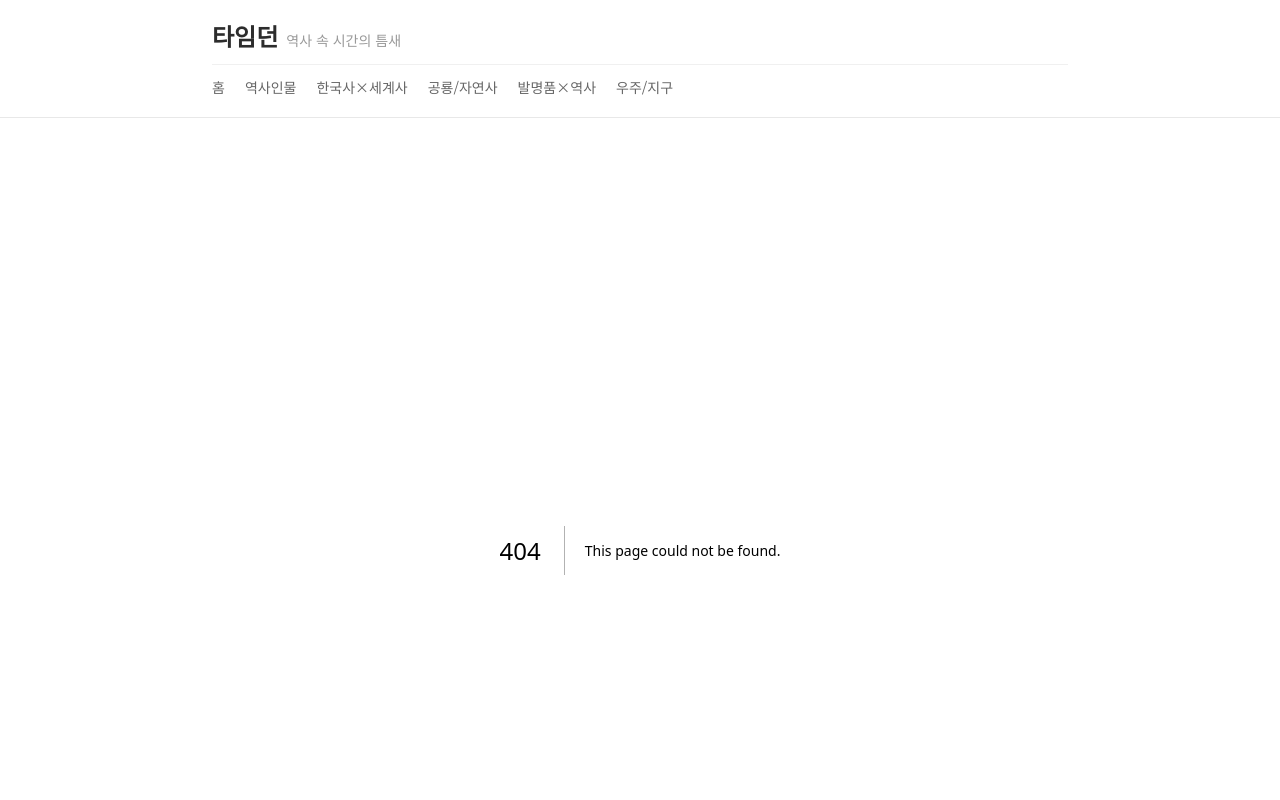
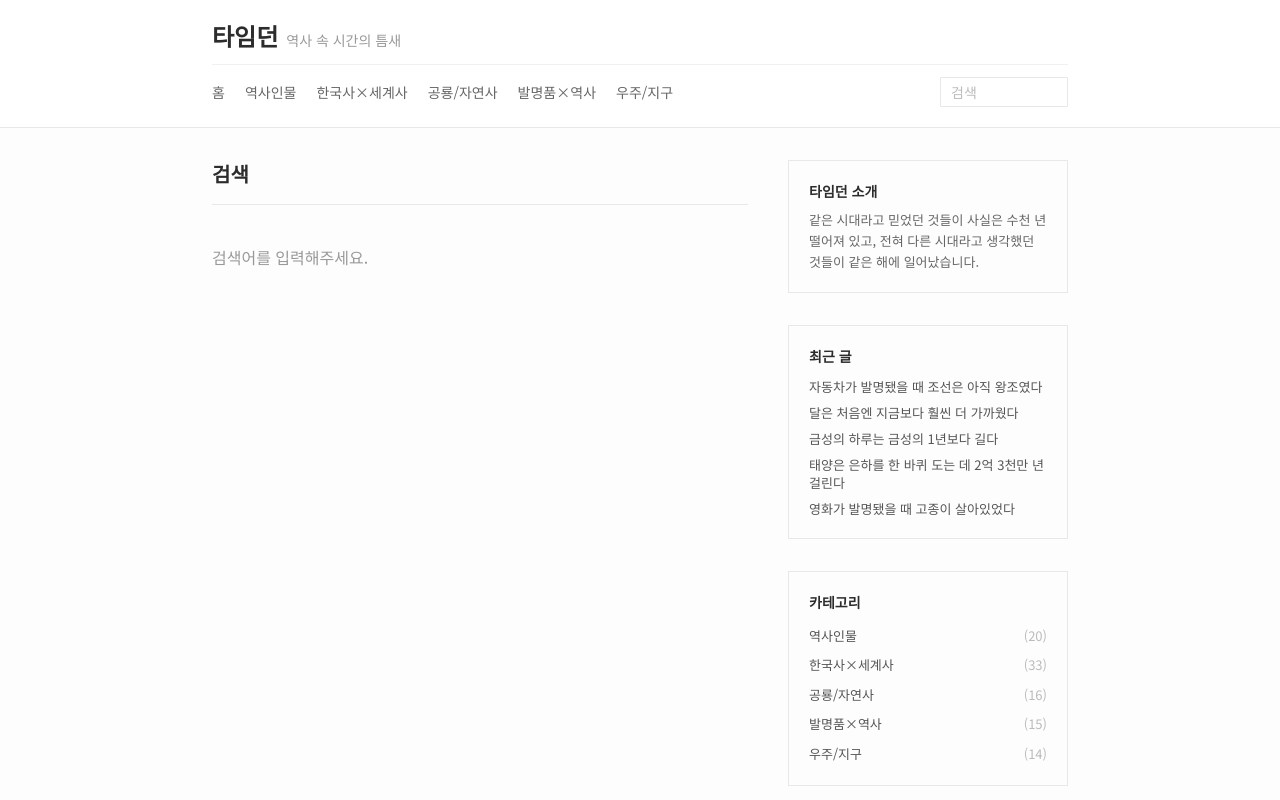
Before and after one commit to donebystudio-kor/timedone, a Next.js app: page /search in a window 1280 px wide. Before the commit this address had no page. Shown: the top 800 px of the page. Built offline with nearby package versions, Linux system fonts and the light colour scheme.

Commit message:
검색 기능 추가 - 헤더 검색창 + 검색 결과 페이지
Co-Authored-By: Claude Opus 4.6 (1M context) <noreply@anthropic.com>

```diff
--- /dev/null
+++ b/app/search/page.tsx
@@ -0,0 +1,60 @@
+"use client";
+
+import { useSearchParams } from "next/navigation";
+import { Suspense } from "react";
+import { POSTS, CATEGORIES } from "@/constants/posts";
+import PostCard from "@/components/PostCard";
+import Sidebar from "@/components/Sidebar";
+
+function SearchResults() {
+  const searchParams = useSearchParams();
+  const q = searchParams.get("q")?.trim() || "";
+
+  const results = q
+    ? POSTS.filter(
+        (p) =>
+          p.title.toLowerCase().includes(q.toLowerCase()) ||
+          p.summary.toLowerCase().includes(q.toLowerCase()) ||
+          p.tags.some((t) => t.toLowerCase().includes(q.toLowerCase()))
+      ).sort(
+        (a, b) => new Date(b.date).getTime() - new Date(a.date).getTime()
+      )
+    : [];
+
+  return (
+    <div className="grid gap-10 lg:grid-cols-[1fr_280px]">
+      <div>
+        <div className="pb-4 mb-2 border-b border-[#e8e8e8]">
+          <h1 className="text-xl font-bold text-[#2c2c2c]">
+            {q ? `"${q}" 검색 결과` : "검색"}
+          </h1>
+          {q && (
+            <p className="text-sm text-[#999] mt-1">
+              {results.length}개의 글
+            </p>
+          )}
+        </div>
+
+        {!q ? (
+          <p className="text-[#999] py-8">검색어를 입력해주세요.</p>
+        ) : results.length > 0 ? (
+          results.map((post) => <PostCard key={post.slug} post={post} />)
+        ) : (
+          <p className="text-[#999] py-8">검색 결과가 없습니다.</p>
+        )}
+      </div>
+
+      <aside className="hidden lg:block">
+        <Sidebar />
+      </aside>
+    </div>
+  );
+}
+
+export default function SearchPage() {
+  return (
+    <Suspense fallback={<div className="text-[#999] py-8">로딩 중...</div>}>
+      <SearchResults />
+    </Suspense>
+  );
+}
--- a/components/Header.tsx
+++ b/components/Header.tsx
@@ -1,11 +1,23 @@
 "use client";
 
 import { useState } from "react";
+import { useRouter } from "next/navigation";
 import Link from "next/link";
 import { CATEGORIES } from "@/constants/posts";
 
 export default function Header() {
   const [menuOpen, setMenuOpen] = useState(false);
+  const [query, setQuery] = useState("");
+  const router = useRouter();
+
+  const handleSearch = (e: React.FormEvent) => {
+    e.preventDefault();
+    const q = query.trim();
+    if (!q) return;
+    setQuery("");
+    setMenuOpen(false);
+    router.push(`/search?q=${encodeURIComponent(q)}`);
+  };
 
   return (
     <header className="border-b border-[#e8e8e8] bg-white">
@@ -46,11 +58,29 @@ export default function Header() {
               {cat.name}
             </Link>
           ))}
+          <form onSubmit={handleSearch} className="ml-auto">
+            <input
+              type="text"
+              value={query}
+              onChange={(e) => setQuery(e.target.value)}
+              placeholder="검색"
+              className="w-32 text-sm border border-[#e8e8e8] px-2.5 py-1 text-[#2c2c2c] placeholder-[#bbb] focus:outline-none focus:border-[#d64045] transition-colors"
+            />
+          </form>
         </nav>
 
         {/* 모바일 메뉴 */}
         {menuOpen && (
           <nav className="md:hidden mt-3 pt-3 border-t border-[#f0f0f0]">
+            <form onSubmit={handleSearch} className="mb-2">
+              <input
+                type="text"
+                value={query}
+                onChange={(e) => setQuery(e.target.value)}
+                placeholder="검색"
+                className="w-full text-sm border border-[#e8e8e8] px-2.5 py-2 text-[#2c2c2c] placeholder-[#bbb] focus:outline-none focus:border-[#d64045]"
+              />
+            </form>
             <Link
               href="/"
               onClick={() => setMenuOpen(false)}
```
